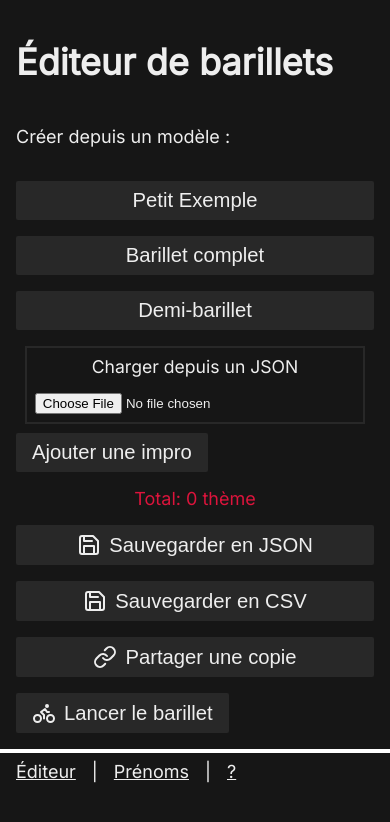
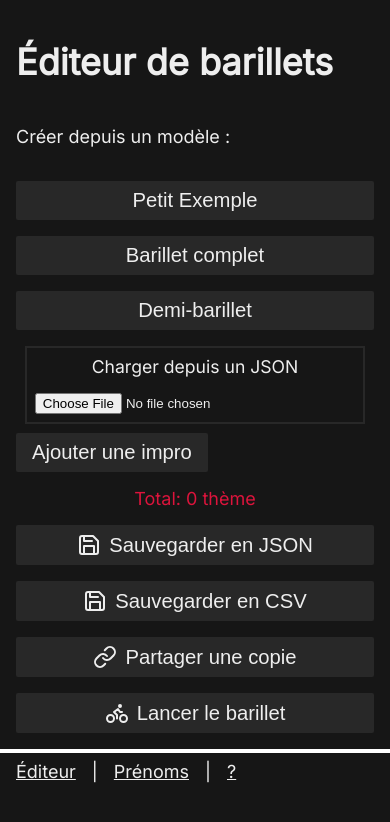
Before and after one commit to tchapeaux/improv-barillet-editor, a React (Vite) app: page /#/ in a window 390 px wide. Shown: the top 822 px of the page. Built offline with nearby package versions, Linux system fonts and the light colour scheme.

Commit message:
tweak responsive

```diff
--- a/src/styles/styles.scss
+++ b/src/styles/styles.scss
@@ -88,7 +88,7 @@
   gap: 1rem;
   margin-bottom: 1rem;
 
-  @media screen and (min-width: 700px) {
+  @media screen and (min-width: 800px) {
     flex-direction: row;
   }
 }
@@ -173,3 +173,8 @@
     }
   }
 }
+
+.btn-barillet-launch {
+  width: 100%;
+  max-width: 500px;
+}
```
